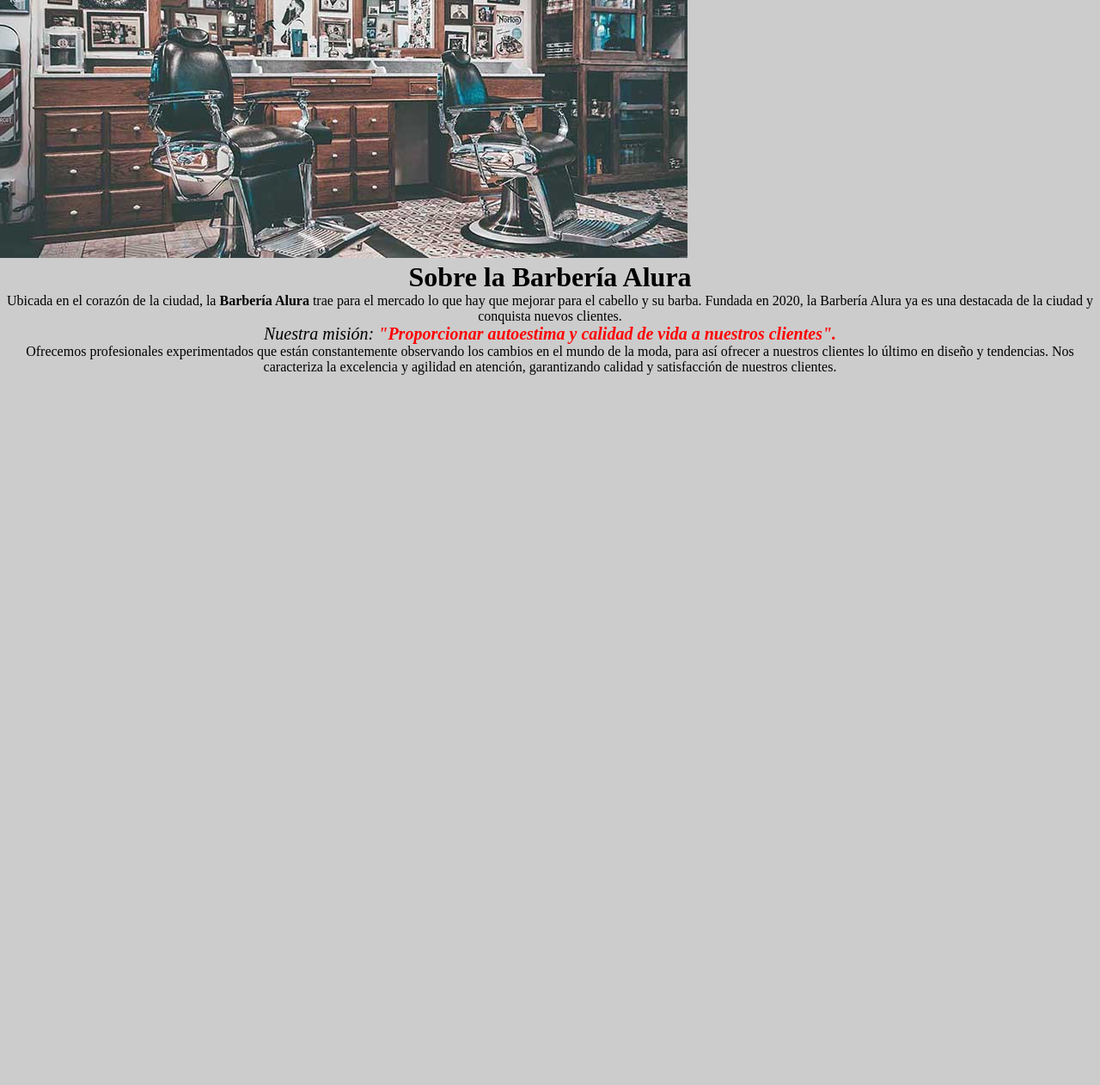
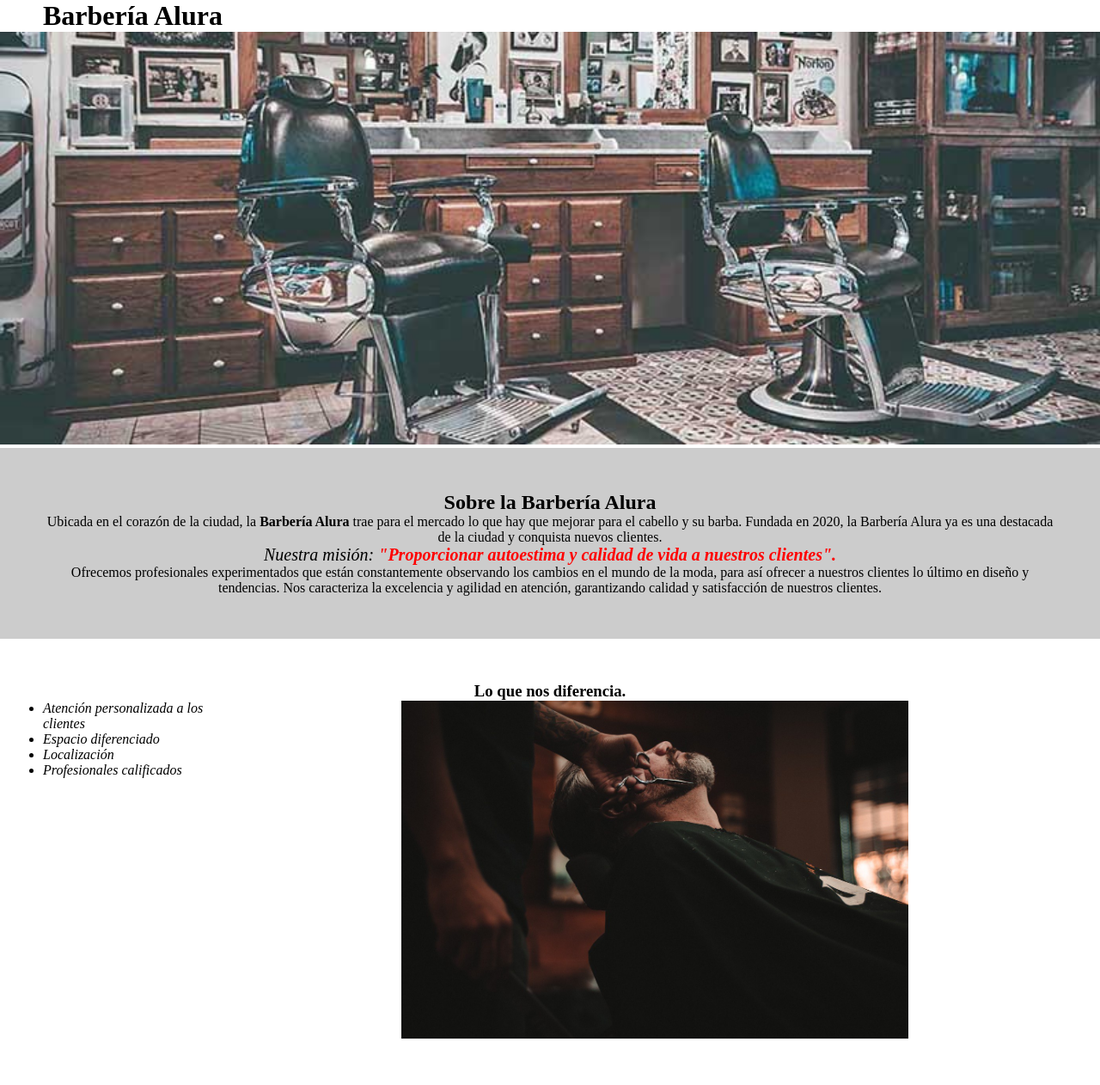
Before and after one commit to JeroFreijeiro/barberiaAlura, a plain HTML site: page index.html in a window 1280 px wide. Shown: the whole page at 86% size. Before the commit the page ends 800 px from the top, so only its background shows below. Drawn offline with Linux system fonts and the light colour scheme.

Commit message:
Marcación del 1er texto, separación de contenido e información, estilizado de imágenes en css, creación de lista y división del contenido

```diff
--- a/css/style.css
+++ b/css/style.css
@@ -4,11 +4,20 @@
     box-sizing: border-box;
 }
 
-body{
-    background: #CCCCCC;
+.titulo-principal{
+    padding-left: 50px;
 }
 
-h1{
+#banner{
+    width: 100%;
+}
+
+.principal{
+    background: #CCCCCC;
+    padding: 50px;
+}
+
+.titulo-centralizado{
     text-align: center;
 }
 
@@ -23,3 +32,23 @@ em strong{
 #mision{
     font-size: 20px;
 }
+
+.diferenciales{
+    background: #FFFFFF;
+    padding: 50px;
+}
+
+.items{
+    font-style: italic;
+}
+
+ul{
+    display: inline-block;
+    vertical-align: top;
+    width: 20%;
+    margin-right: 15%;
+}
+
+.imagenDiferenciales{
+    width: 50%;
+}
--- a/index.html
+++ b/index.html
@@ -11,14 +11,35 @@
 </head>
 <body>
 
-    <img src="./assets/img/banner.jpg" alt="">
+    <header>
+        <h1 class="titulo-principal">Barbería Alura</h1>
+    </header>
 
-    <h1>Sobre la Barbería Alura</h1>
+    <img id="banner" src="./assets/img/banner.jpg" alt="">
 
-    <p>Ubicada en el corazón de la ciudad, la <strong>Barbería Alura</strong> trae para el mercado lo que hay que mejorar para el cabello y su barba. Fundada en 2020, la Barbería Alura ya es una destacada de la ciudad y conquista nuevos clientes.</p>
+    <div class="principal">
+        <h2 class="titulo-centralizado">Sobre la Barbería Alura</h2>
 
-    <p id="mision"><em>Nuestra misión: <strong>"Proporcionar autoestima y calidad de vida a nuestros clientes".</strong></em></p>
+        <p>Ubicada en el corazón de la ciudad, la <strong>Barbería Alura</strong> trae para el mercado lo que hay que mejorar para el cabello y su barba. Fundada en 2020, la Barbería Alura ya es una destacada de la ciudad y conquista nuevos clientes.</p>
 
-    <p>Ofrecemos profesionales experimentados que están constantemente observando los cambios en el mundo de la moda, para así ofrecer a nuestros clientes lo último en diseño y tendencias. Nos caracteriza la excelencia y agilidad en atención, garantizando calidad y satisfacción de nuestros clientes.</p>
+        <p id="mision"><em>Nuestra misión: <strong>"Proporcionar autoestima y calidad de vida a nuestros clientes".</strong></em></p>
+
+        <p>Ofrecemos profesionales experimentados que están constantemente observando los cambios en el mundo de la moda, para así ofrecer a nuestros clientes lo último en diseño y tendencias. Nos caracteriza la excelencia y agilidad en atención, garantizando calidad y satisfacción de nuestros clientes.</p>
+    </div>
+
+    <div class="diferenciales">
+        <h3 class="titulo-centralizado">Lo que nos diferencia.</h3>
+
+        <ul>
+            <li class="items">Atención personalizada a los clientes</li>
+            <li class="items">Espacio diferenciado</li>
+            <li class="items">Localización</li>
+            <li class="items">Profesionales calificados</li>
+        </ul>
+
+        <img class="imagenDiferenciales" src="./assets/img/diferenciales.jpg" alt="">
+    </div>
+
+
 </body>
 </html>
```
Also changed, not shown: assets/img/diferenciales.jpg (added).
